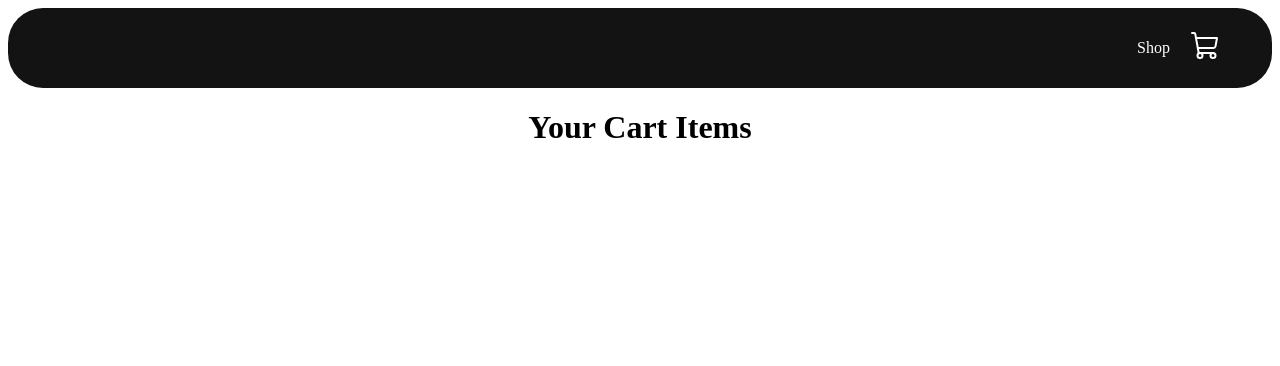
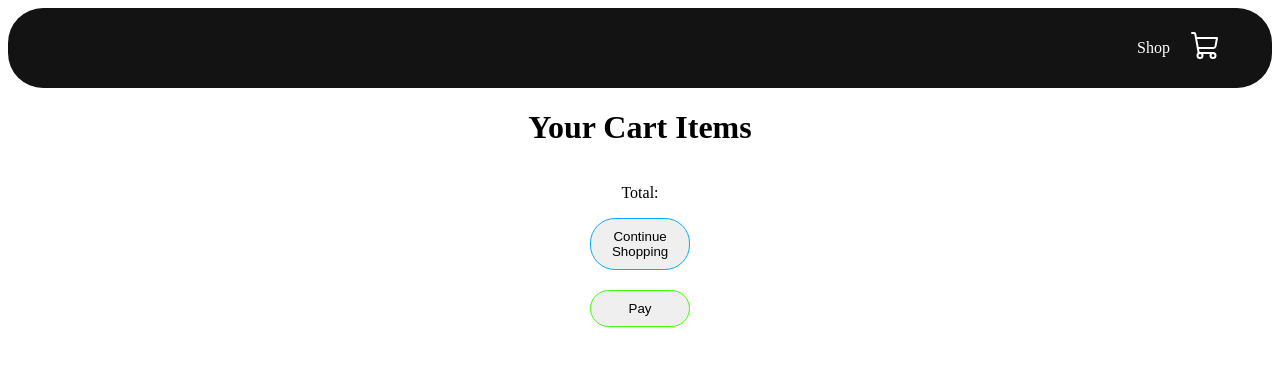
Before and after one commit to DavidJacobin/Shopping-Cart-Ecommerce-Website, a React (Create React App) app in the folder my-app/: page /cart in a window 1280 px wide. Shown: the top 366 px of the page. Built offline with nearby package versions, Linux system fonts and the light colour scheme.

Commit message:
adding css to buttons

```diff
--- a/my-app/src/pages/cart/cart-item.jsx
+++ b/my-app/src/pages/cart/cart-item.jsx
@@ -14,9 +14,9 @@ export const CartItem = (props) => {
                 </p>
                 <p>${price}</p>
                 <div className='countHandler'>
-                    <button onClick={() => addToCart(id)}>+</button>
-                    <input value={cartItems[id]} onChange={(e) => updateCartItemCount(Number(e.target.value),id)} />
-                    <button onClick={() => removeFromCart(id)} >-</button>
+                    <button className='plus' onClick={() => addToCart(id)}>+</button>
+                    <input className='input' value={cartItems[id]} onChange={(e) => updateCartItemCount(Number(e.target.value),id)} />
+                    <button className='minus' onClick={() => removeFromCart(id)} >-</button>
                 </div>
             </div>
         </div>
--- a/my-app/src/pages/cart/cart.css
+++ b/my-app/src/pages/cart/cart.css
@@ -41,3 +41,94 @@
     margin: 10px;
     cursor: pointer;
 }
+
+.plus {
+    background-color: initial;
+    background-image: linear-gradient(-180deg, #00D775, #00BD68);
+    border-radius: 5px;
+    box-shadow: rgba(0, 0, 0, 0.1) 0 2px 4px;
+    color: #FFFFFF;
+    font-weight: bold;
+    height: 30px;
+    padding: 0;
+    width: 50px;
+    outline: 0;
+    overflow: hidden;
+    padding: 0 20px;
+    pointer-events: auto;
+    text-align: center;
+    touch-action: manipulation;
+    user-select: none;
+    -webkit-user-select: none;
+    white-space: nowrap;
+    z-index: 9;
+    border: 0;
+
+
+}
+
+.minus {
+    background-color: initial;
+    background-image: linear-gradient(-180deg, #ff0000, #ef1111);
+    border-radius: 5px;
+    box-shadow: rgba(0, 0, 0, 0.1) 0 2px 4px;
+    color: #FFFFFF;
+    font-weight: bold;
+    height: 30px;
+    padding: 0;
+    width: 50px;
+    outline: 0;
+    overflow: hidden;
+    padding: 0 10px;
+    pointer-events: auto;
+    text-align: center;
+    touch-action: manipulation;
+    user-select: none;
+    -webkit-user-select: none;
+    white-space: nowrap;
+    z-index: 9;
+    border: 0;
+
+}
+
+.input {
+    width: 50px;
+    border: 1px solid #eeeeee;
+    box-sizing: border-box;
+    margin: 10;
+    outline: none;
+    padding: 10px;
+    border-radius: 25px;
+
+}
+
+.pay{
+    width: 100px;
+    border: 1px solid #3ffe0a;
+    box-sizing: border-box;
+    margin: 10;
+    outline: none;
+    padding: 10px;
+    border-radius: 25px;
+    margin-top: 10%;
+    pointer-events: auto;
+    text-align: center;
+
+}
+
+.cont{
+    width: 100px;
+    border: 1px solid #00affb;
+    box-sizing: border-box;
+    margin: 10;
+    outline: none;
+    padding: 10px;
+    border-radius: 25px;
+    margin-left: 0.1%;
+    pointer-events: auto;
+    text-align: center;
+    touch-action: manipulation;
+
+
+
+}
--- a/my-app/src/pages/cart/cart.jsx
+++ b/my-app/src/pages/cart/cart.jsx
@@ -2,11 +2,13 @@ import React, { useContext } from 'react'
 import { PRODUCTS } from '../../products'
 import { ShopContext } from '../../context/shop-context'
 import { CartItem } from './cart-item'
+import { useNavigate  } from 'react-router-dom';
 import './cart.css'
 
 export const Cart = () => {
 
   const { cartItems } = useContext(ShopContext)
+  const navigate = useNavigate();
 
   return (
 
@@ -22,6 +24,11 @@ export const Cart = () => {
         })}
 
       </div>
+      <div className='checkOut'>
+        <p>Total: </p>
+        <button className='cont' onClick={()=> navigate('/')}>Continue Shopping</button>
+        <button className='pay'>Pay</button>
+      </div>
     </div>
   )
 }
```
